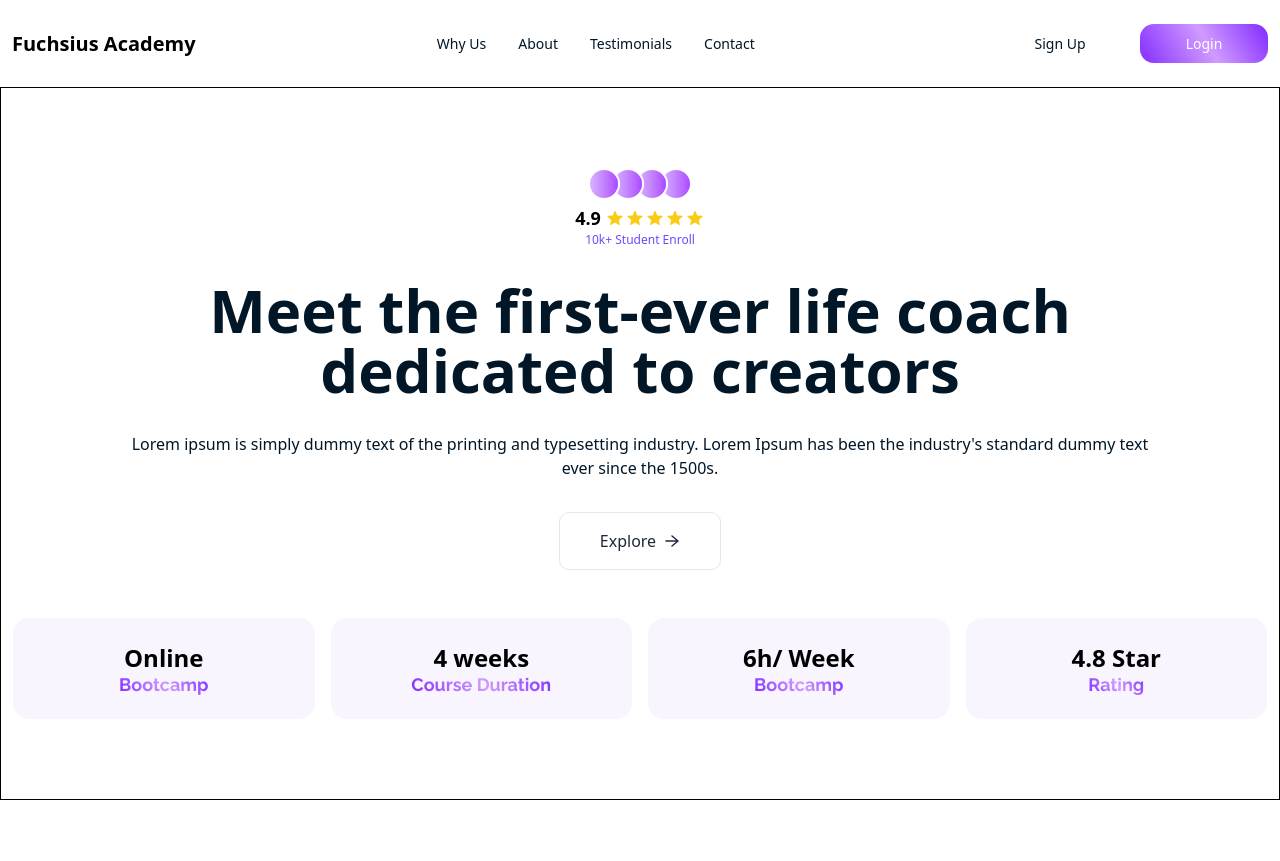
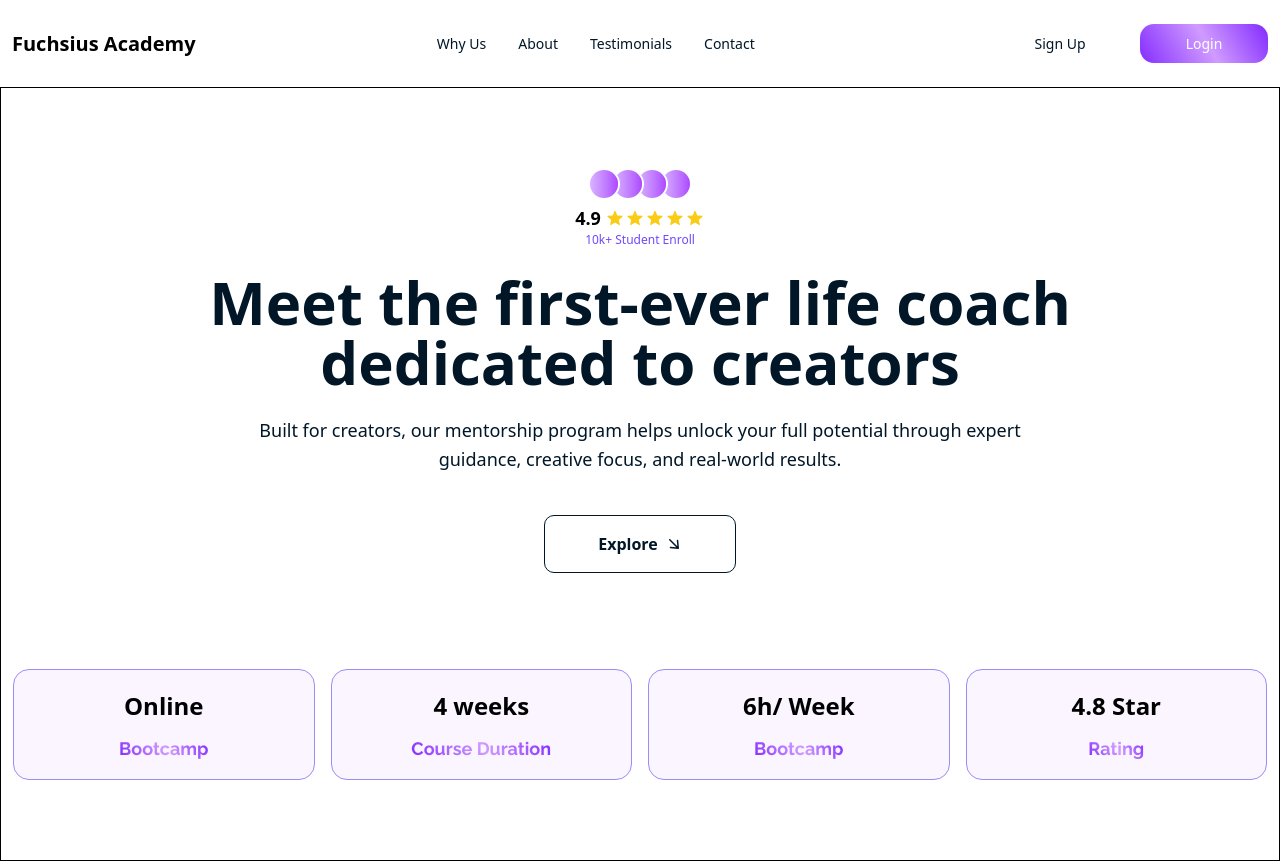
Before and after one commit to Fuchsius/fuchsiu-academy, a Next.js app: page / in a window 1280 px wide. Before the commit the page ends 800 px from the top, so only its background shows below. Built offline with nearby package versions, Linux system fonts and the light colour scheme.

Commit message:
hero section

```diff
--- a/app/components/feature-card.tsx
+++ b/app/components/feature-card.tsx
@@ -7,8 +7,8 @@ interface FeatureCardProps {
 
 export const FeatureCard = ({ title, subtitle }: FeatureCardProps) => {
   return (
-    <div className="rounded-2xl bg-[#f9f5ff] p-6 flex flex-col items-center justify-center">
-      <div className="text-2xl font-bold">{title}</div>
+    <div className="rounded-2xl bg-mybg1 py-5 flex flex-col items-center justify-center border border-secondary">
+      <div className="text-2xl font-bold mb-4">{title}</div>
       <div className="gradient-text text-lg">{subtitle}</div>
     </div>
   );
--- a/app/globals.css
+++ b/app/globals.css
@@ -17,6 +17,7 @@
   --color-mytextbg: #f6f7f8;
   --color-mystar: #facc15;
   --color-mywhitetext: #fff;
+  --color-mybg1: #d09bff1a;
 
   /* Colors */
   --color-background: var(--background);
--- a/app/page.tsx
+++ b/app/page.tsx
@@ -11,24 +11,24 @@ const page = () => {
       {/* Hero Section */}
       <section className="container px-3 border mx-auto py-20">
         {/* Rating */}
-        <div className="flex justify-center mb-8">
+        <div className="flex justify-center mb-6">
           <StudentRating />
         </div>
 
         {/* Main Hero Content */}
-        <div className="text-center max-w-5xl mx-auto mb-12">
-          <h1 className="text-4xl md:text-6xl font-bold text-myprimary mb-8">
+        <div className="text-center max-w-5xl mx-auto mb-24">
+          <h1 className="text-4xl md:text-6xl font-bold text-myprimary mb-6">
             Meet the first-ever life coach dedicated to creators
           </h1>
-          <p className="text-myprimary mb-8">
-            Lorem ipsum is simply dummy text of the printing and typesetting
-            industry. Lorem Ipsum has been the industry's standard dummy text
-            ever since the 1500s.
+          <p className="text-myprimary text-lg leading-relaxed max-w-3xl mx-auto mb-10">
+            Built for creators, our mentorship program helps unlock your full
+            potential through expert guidance, creative focus, and real-world
+            results.
           </p>
 
           {/* CTA Button */}
           <div className="flex justify-center">
-            <button className="bg-white border border-gray-200 rounded-lg px-10 py-4 text-gray-800 flex items-center gap-2 hover:border-purple transition-all">
+            <button className="border cursor-pointer border-myprimary rounded-lg px-10 py-4 text-myprimary font-semibold w-48 flex items-center justify-center gap-2 hover:border-purple hover:font-bold transition-all duration-300">
               Explore
               <svg
                 width="16"
@@ -36,6 +36,7 @@ const page = () => {
                 viewBox="0 0 16 16"
                 fill="none"
                 xmlns="http://www.w3.org/2000/svg"
+                className="rotate-45"
               >
                 <path
                   d="M8 3L14 8L8 13M14 8L2 8"
@@ -50,7 +51,7 @@ const page = () => {
         </div>
 
         {/* Feature Cards */}
-        <div className="grid grid-cols-1 md:grid-cols-4 gap-4 mt-8">
+        <div className="grid grid-cols-1 md:grid-cols-2 lg:grid-cols-4 gap-4 mt-8">
           <FeatureCard title="Online" subtitle="Bootcamp" />
           <FeatureCard title="4 weeks" subtitle="Course Duration" />
           <FeatureCard title="6h/ Week" subtitle="Bootcamp" />
```
